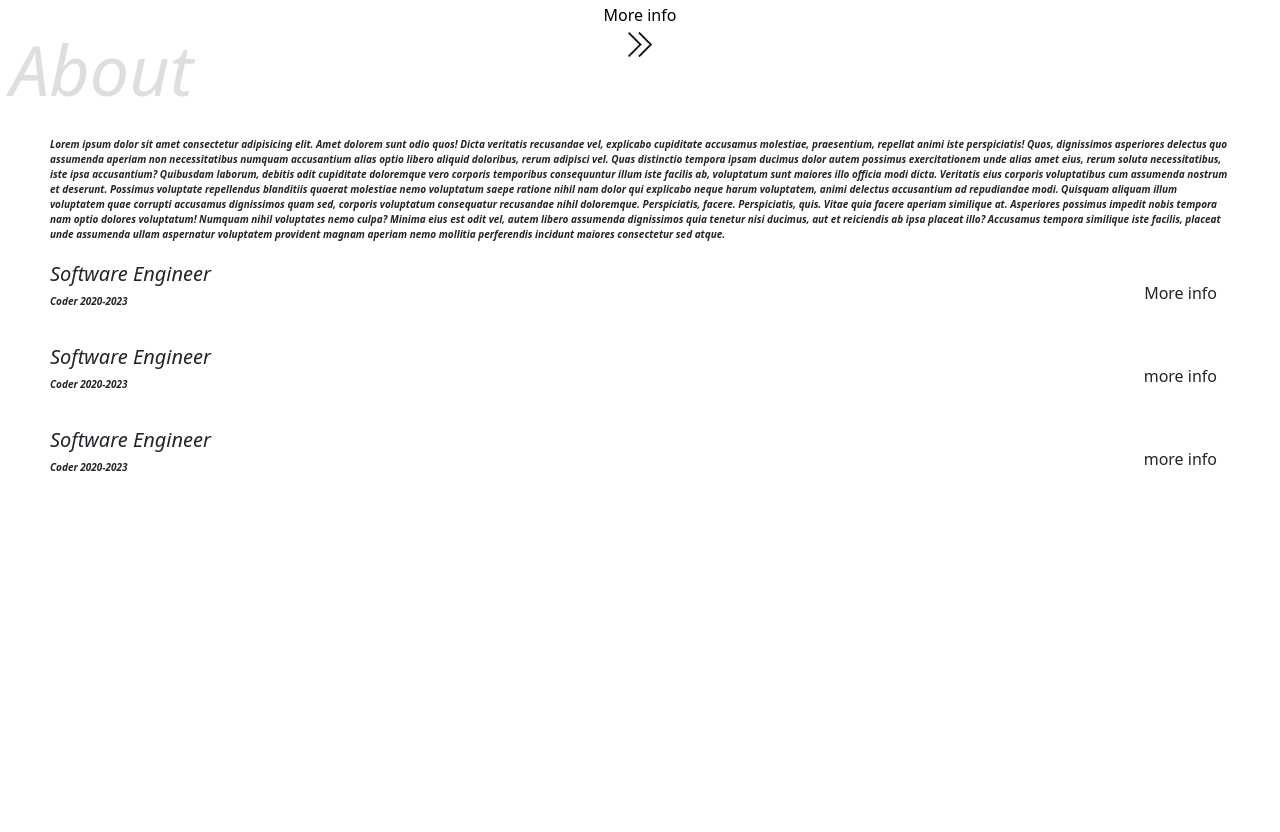
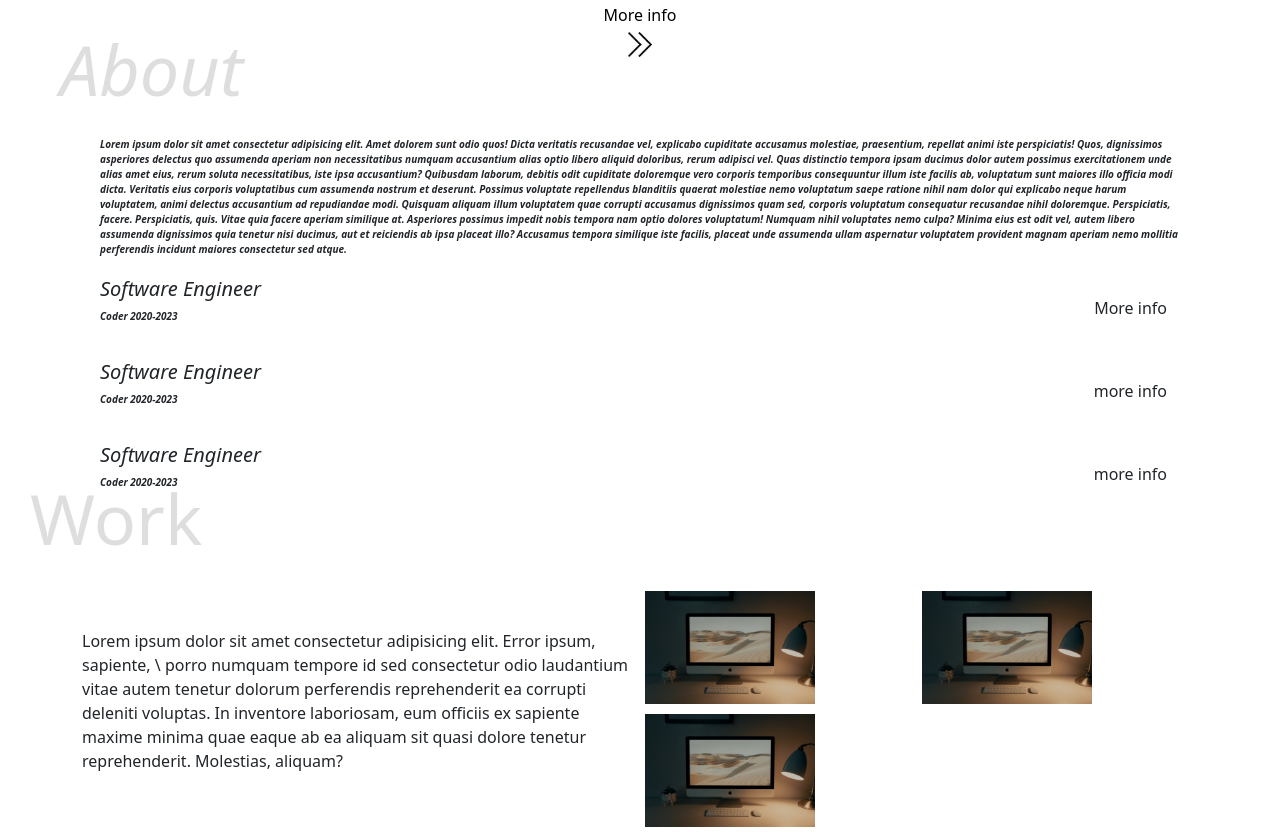
Before and after one commit to fersonpriadi/portofoliotest, a plain HTML site: page index.html in a window 1280 px wide. Shown: the part 517-1349 px from the top of the page. Before the commit the page ends 1008 px from the top, so only its background shows below. Drawn offline with nearby package versions, Linux system fonts and the light colour scheme.

Commit message:
add work

```diff
--- a/index.html
+++ b/index.html
@@ -112,6 +112,33 @@
       </section>
 
 
+      <section id="work" class="work container">
+        <div class="row-work">
+            <div class="col">
+              <p>Lorem ipsum dolor sit amet consectetur adipisicing elit.
+                Error ipsum, sapiente, \
+                porro numquam tempore id sed
+                consectetur odio laudantium vitae autem tenetur dolorum
+                perferendis reprehenderit ea corrupti deleniti voluptas.
+                In inventore laboriosam, eum officiis ex sapiente maxime
+                minima quae eaque ab ea aliquam sit quasi dolore tenetur
+                reprehenderit. Molestias, aliquam?</p>
+            </div>
+            <div class="col col-img">
+              <div class="work-img-item"  id="work-1">
+                <img src="images/clay-banks-TQYTWfN1b7M-unsplash.jpg" alt="">
+              </div>
+              <div class="work-img-item"  id="work-2">
+                <img src="images/clay-banks-TQYTWfN1b7M-unsplash.jpg" alt="">
+              </div>
+              <div class="work-img-item"  id="work-3">
+                <img src="images/clay-banks-TQYTWfN1b7M-unsplash.jpg" alt="">
+              </div>
+            </div>
+        </div>
+      </section>
+
+
 
 
     <script src="main.js"></script>
--- a/style.css
+++ b/style.css
@@ -121,5 +121,72 @@ section {
 }
 
 .about {
-    margin : 0 50px;
+    margin : 0 100px;
 }
+
+.row-work {
+    display: flex;
+    flex-direction: row;
+    justify-content: center;
+    align-items: center;
+    column-gap: 10px;
+    margin-top: 10vh;
+}
+
+.col-img img {
+    width: 170px;
+    margin : 5px 0;
+
+}
+
+.col-img img::after {
+
+}
+.work-img-item {
+    position: relative;
+}
+.work-img-item:hover::after {
+    content: '';
+    width: 100%;
+    height: 100%;
+    position: absolute;
+    top : 0;
+    left : 0;
+    background-color: rgb(0, 0, 0, 0.5);
+    color : white;
+    display: flex;
+    justify-content: center;
+    align-items: center;
+    font-weight: 400px;
+    font-size : 15px;
+}
+
+
+.work::before {
+    content: 'Work';
+}
+
+.col-img {
+    display: grid;
+    grid-template-columns: (2, 1fr);
+    grid-template-areas: "work-1 work-2" "work-3 work3" ;
+}
+
+#work-1 {
+    grid-area : work-1;
+}
+#work-1:hover::after {
+    content: 'Software Engginering';
+}
+#work-2 {
+    grid-area : work-2;
+}
+#work-2:hover::after {
+    content: 'Network Engiinering';
+}
+#work-3 {
+    grid-area : work-3;
+}
+#work-3:hover::after {
+    content: 'Web Programming';
+}
```
